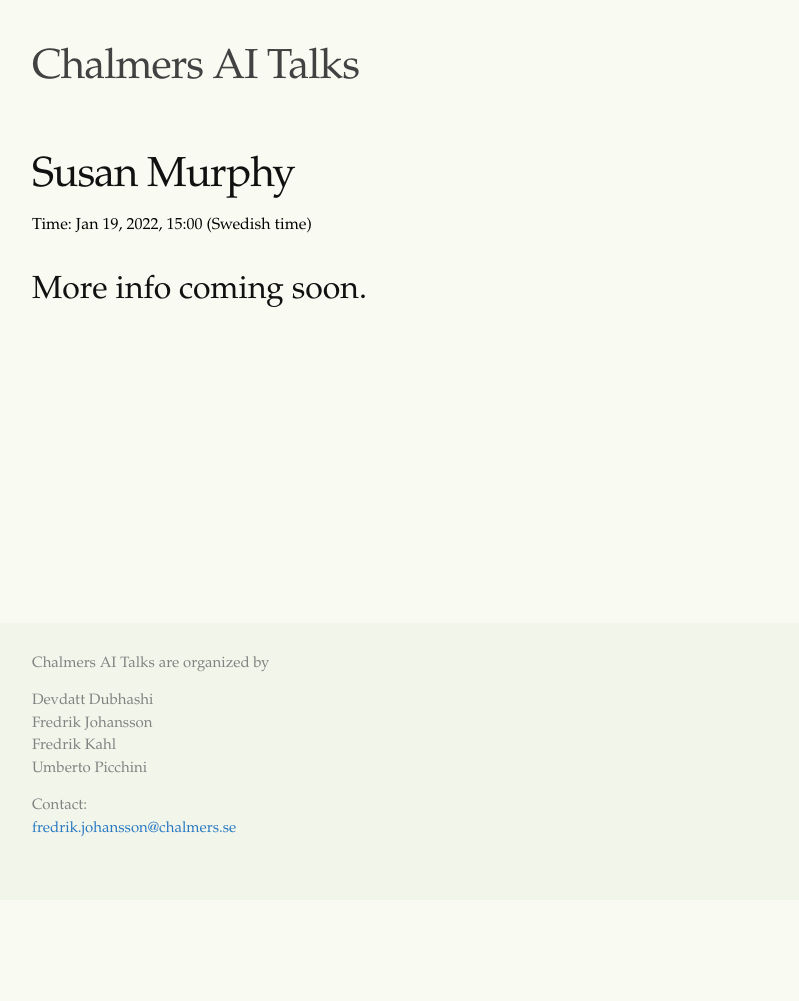
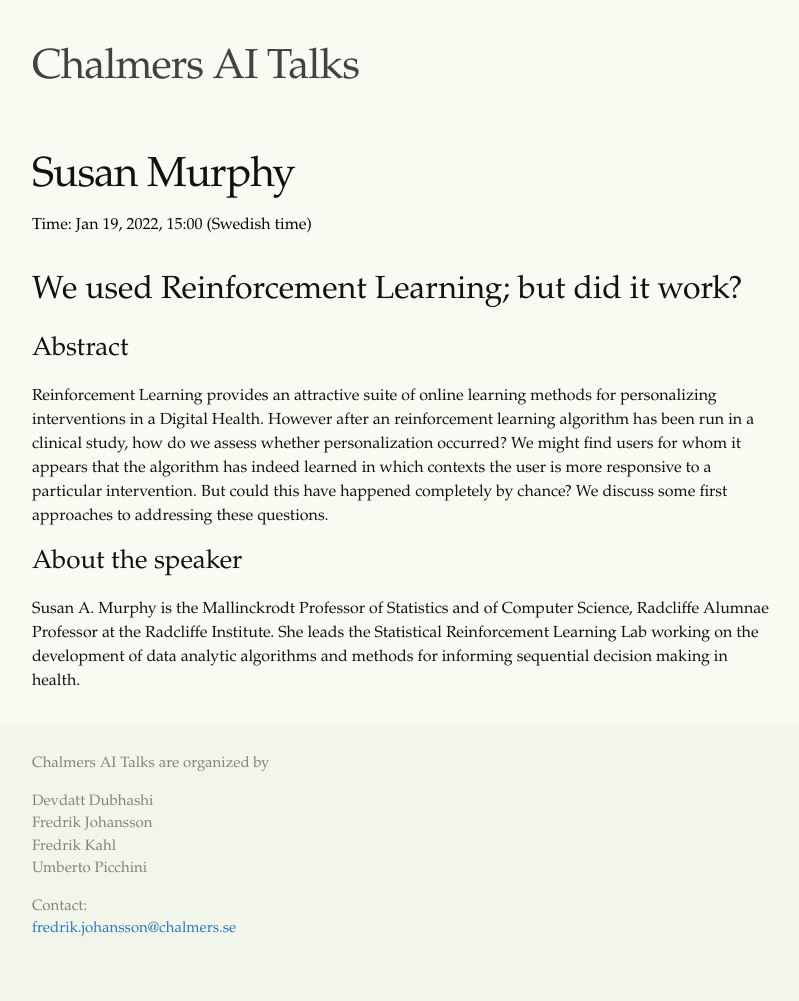
Before and after one commit to aitalks-se/aitalks-se.github.io, a Jekyll site: the page built from _posts/2022-01-19-susan-murphy.markdown, in a window 1280 px wide. Shown: the whole page, without its empty margins (238-1037 px from the left). Built offline with Jekyll 4.4.1, drawn with Linux system fonts in a browser that asks for light colours; before the commit the page ends 900 px from its top, so only the background shows below that.

Commit message:
susan murphy

```diff
--- a/_posts/2022-01-19-susan-murphy.markdown
+++ b/_posts/2022-01-19-susan-murphy.markdown
@@ -10,4 +10,10 @@
   Susan A. Murphy is the Mallinckrodt Professor of Statistics and of Computer Science, Radcliffe Alumnae Professor at the Radcliffe Institute. She leads the Statistical Reinforcement Learning Lab working on the development of data analytic algorithms and methods for informing sequential decision making in health.
 ---
 
-## More info coming soon.
+## We used Reinforcement Learning; but did it work?
+
+### Abstract
+Reinforcement Learning provides an attractive suite of online learning methods for personalizing interventions  in a Digital Health. However after an reinforcement learning algorithm has been run in a clinical study, how do we assess whether personalization occurred? We might find users for whom it appears that the algorithm has indeed learned in which contexts the user is more responsive to a particular intervention. But could this have happened completely by chance? We discuss some first approaches to addressing these questions.
+
+### About the speaker
+Susan A. Murphy is the Mallinckrodt Professor of Statistics and of Computer Science, Radcliffe Alumnae Professor at the Radcliffe Institute. She leads the Statistical Reinforcement Learning Lab working on the development of data analytic algorithms and methods for informing sequential decision making in health.
```
